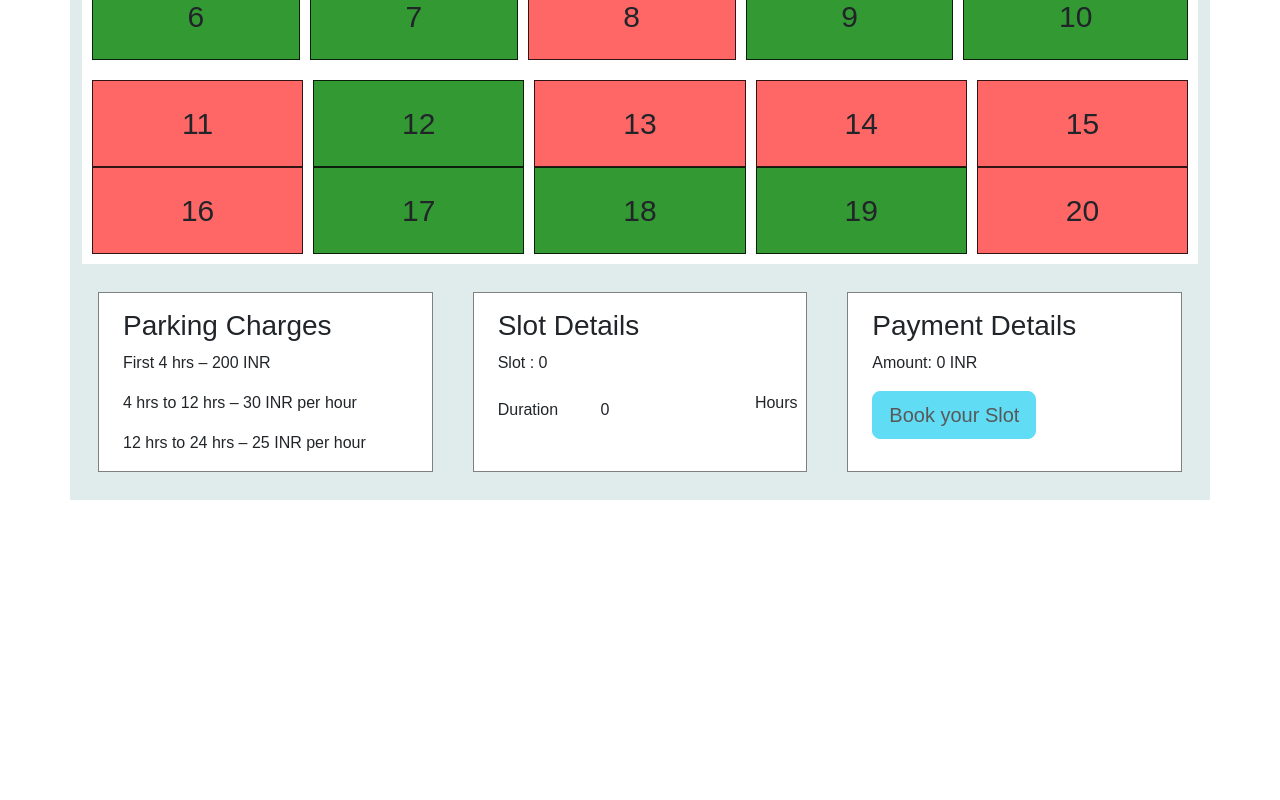
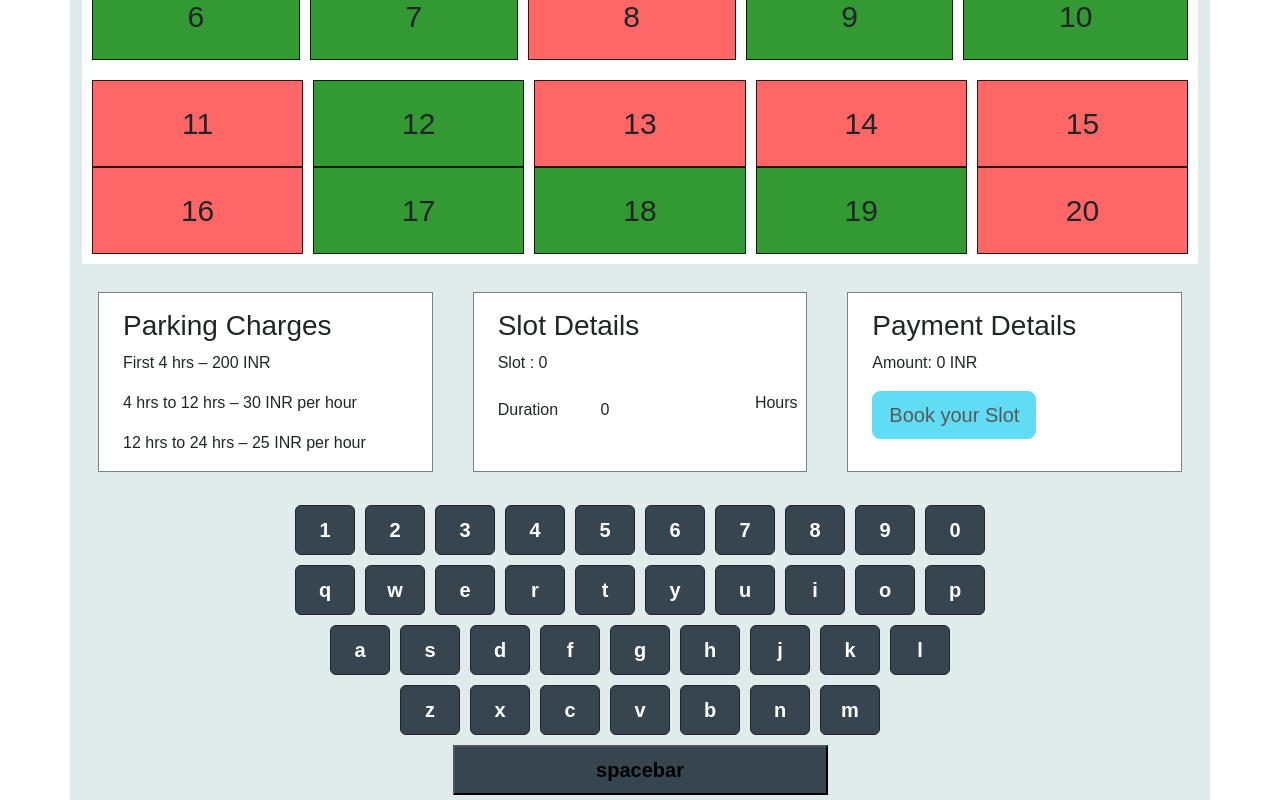
Before and after one commit to official-pac/smart-vision, an Angular app: page /slots in a window 1280 px wide. Shown: the part 222-1022 px from the top of the page. Before the commit the page ends 800 px from the top, so only its background shows below. Built offline with nearby package versions, Linux system fonts and the light colour scheme; data requests are answered from the project's data file; sample sign-in values are in the browser's storage.

Commit message:
added custome on-screen keyboard to slot-selection page

```diff
--- a/src/app/components/parking-slot-selection/parking-slot-selection.component.html
+++ b/src/app/components/parking-slot-selection/parking-slot-selection.component.html
@@ -37,7 +37,7 @@
               <label for="staticEmail" class="col-sm-4 col-form-label">Duration</label>
               <div class="col-sm-6">
                 <input type="text" class="form-control-plaintext" id="duration" [formControl]="duration"
-                  (keyup)="onDurationChange()">
+                  (keyup)="onDurationChange()" appKeyboard>
                 <div *ngIf="duration?.dirty && duration?.invalid">
                   <span class="errorMsg" *ngIf="duration?.errors?.['pattern']">* Invalid
                     Format</span>
@@ -68,4 +68,7 @@
       </div>
     </div>
   </div>
+  <ng-container>
+    <app-keyboard></app-keyboard>
+  </ng-container>
 </div>
--- a/src/app/components/parking-slot-selection/parking-slot-selection.component.ts
+++ b/src/app/components/parking-slot-selection/parking-slot-selection.component.ts
@@ -3,17 +3,18 @@ import { Component, OnInit } from '@angular/core';
 import { FormControl, ReactiveFormsModule, Validators } from '@angular/forms';
 import { Router } from '@angular/router';
 import { firstValueFrom } from 'rxjs';
-import { SLOTS_ROW_ONE, SLOTS_ROW_TWO } from 'src/app/services/data-share.service';
+import { KeyboardDirective } from 'src/app/directives/keyboard.directive';
 import { HttpService } from 'src/app/services/http.service';
 import { SlotInfo } from 'src/app/services/interface';
 import { StorageService } from 'src/app/services/storage.service';
+import { KeyboardComponent } from '../keyboard/keyboard.component';
 
 @Component({
   selector: 'app-parking-slot-selection',
   templateUrl: './parking-slot-selection.component.html',
   styleUrls: ['./parking-slot-selection.component.css'],
   standalone: true,
-  imports: [CommonModule, ReactiveFormsModule]
+  imports: [CommonModule, ReactiveFormsModule, KeyboardDirective, KeyboardComponent]
 })
 export class ParkingSlotSelectionComponent implements OnInit {
 
```
